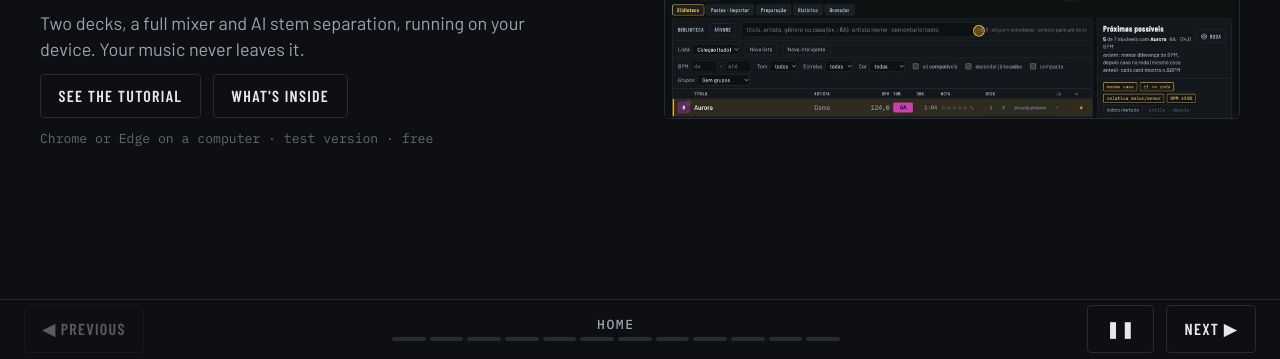
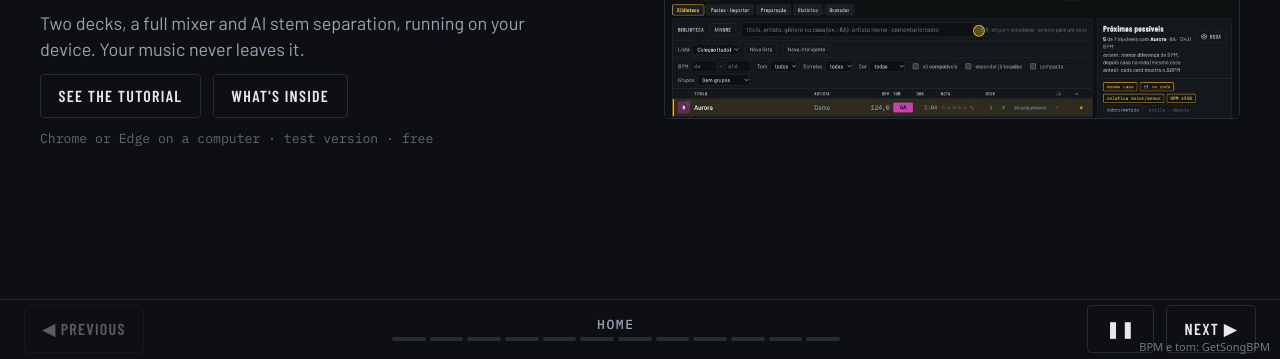
Before and after one commit to luksgodoy/vbmx, a plain HTML site: page index.html in a window 1280 px wide. Shown: the part 441-800 px from the top of the page. Drawn offline with nearby package versions, Linux system fonts and the light colour scheme.

Commit message:
Link de crédito para o GetSongBPM
Co-Authored-By: Claude Sonnet 5.5 <noreply@anthropic.com>
Claude-Session: https://claude.ai/code/session_01T6TagsT1SCfXKbpobVVSz2

```diff
--- a/index.html
+++ b/index.html
@@ -563,5 +563,6 @@ kbd { display: inline-block; font: 500 .82em/1 var(--mono); padding: .2em .42em;
   window.__site = { go: go, current: function () { return current; }, total: panels.length };
 })();
 </script>
+<a href="https://getsongbpm.com" target="_blank" rel="noopener" style="position:fixed;right:10px;bottom:6px;z-index:50;font:11px/1.2 system-ui,sans-serif;color:#9aa;opacity:.7;text-decoration:none">BPM e tom: GetSongBPM</a>
 </body>
 </html>
```
